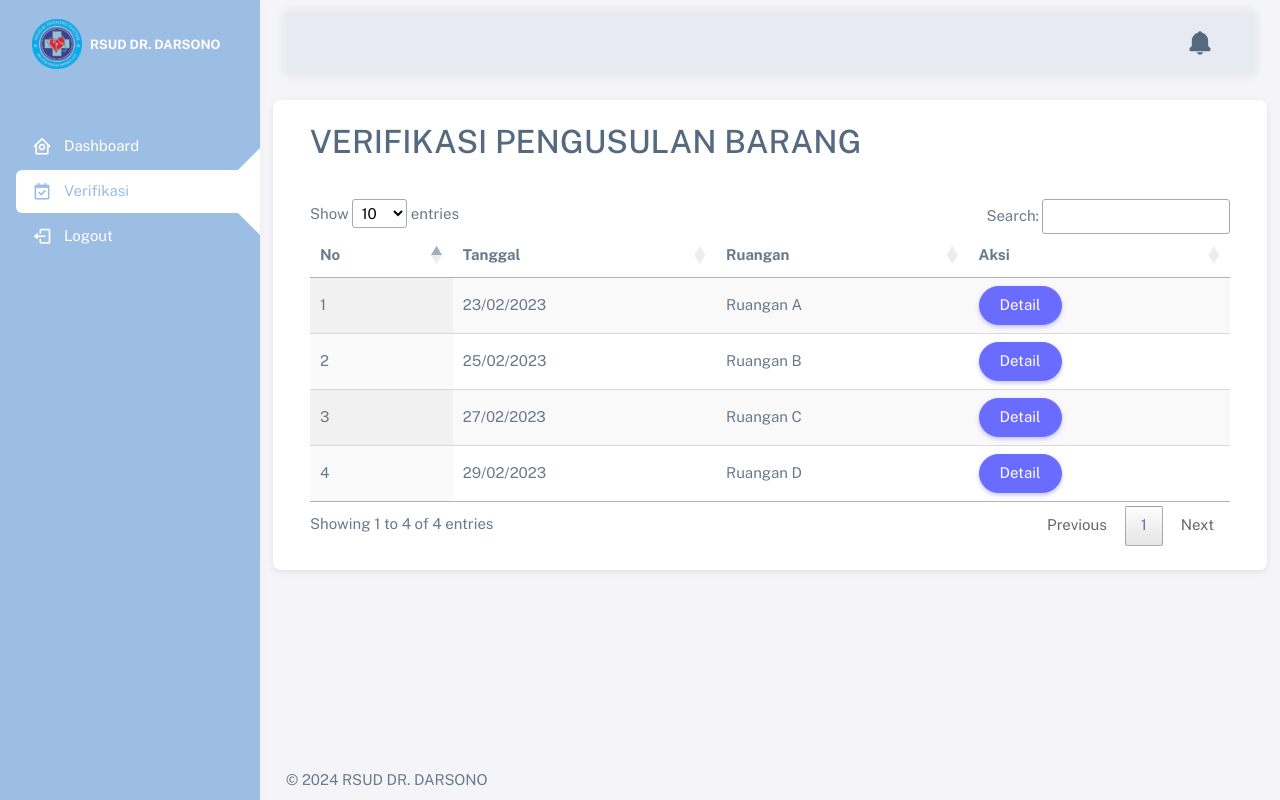
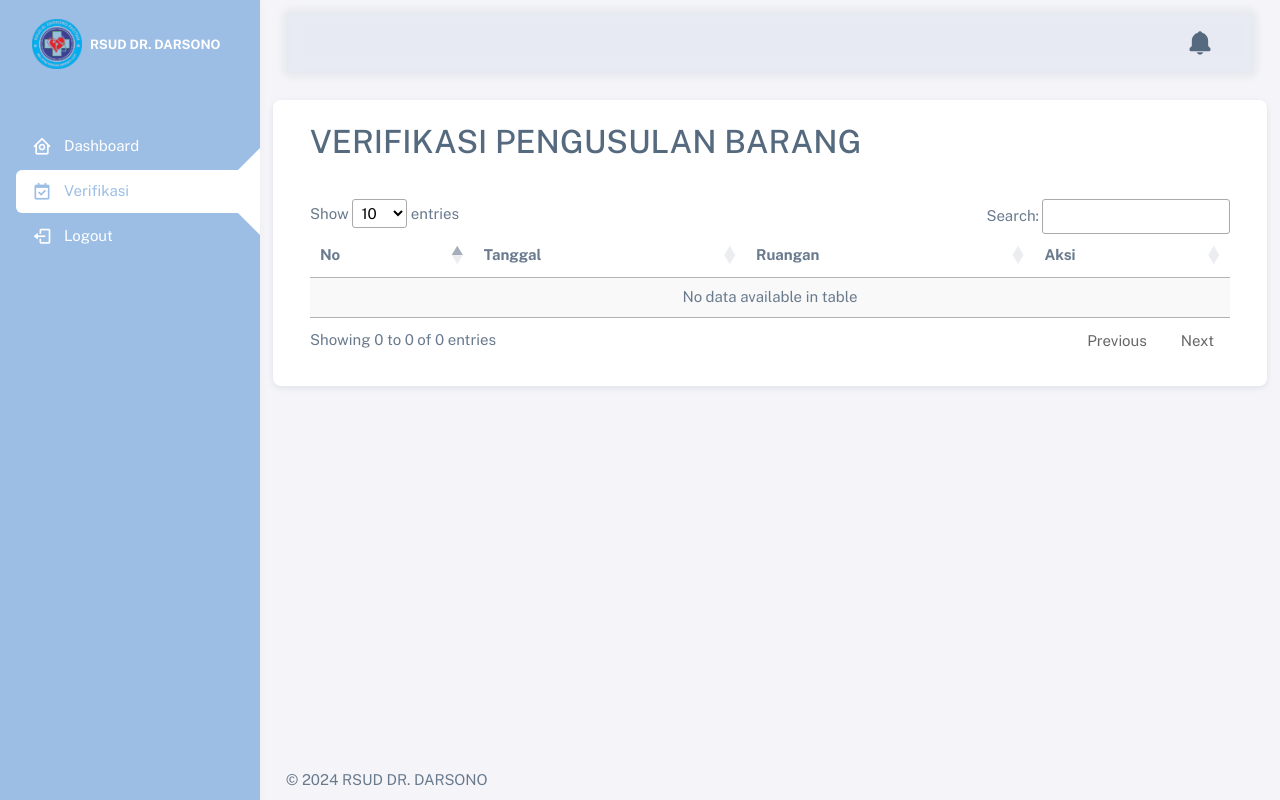
Before and after one commit to herjatiaji/FE-Hospital-Management, a Flask app: page /kepala_bidang/verif in a window 1280 px wide. Run offline with Flask 3, Linux system fonts and the light colour scheme; data that the repository does not hold is empty; some libraries are stand-ins or nearby versions.

Commit message:
kepala bagian & verifikasi

```diff
--- a/app.py
+++ b/app.py
@@ -138,37 +138,46 @@ def dashboard_verifikasi():
 
 @app.route("/verifikasi/verif")
 def verifikasiverif():
-    data = [
-        {
-            "no": 1,
-            "tanggal": "23/02/2023",
-            "ruangan": "Ruangan A",
-        },
-        {
-            "no": 2,
-            "tanggal": "25/02/2023",
-            "ruangan": "Ruangan B",
-        },
-        {
-            "no": 3,
-            "tanggal": "27/02/2023",
-            "ruangan": "Ruangan C",
-        },
-        {
-            "no": 4,
-            "tanggal": "29/02/2023",
-            "ruangan": "Ruangan D",
-        },
-    ]
+    if request.method == "POST":
+        if request.form.get('_method') == 'DELETE':
+            return delete_pengusulan_barang(request.form.get('id'))
+
+    api_url = "http://127.0.0.1:1330/verifikasi/ajukan"
+    response = requests.get(api_url)
+    data = response.json()
+
+
+    verifikasi = data.get('verifikasi', [])
+
+    processed_data = []
+    for i, item in enumerate(verifikasi):
+        processed_data.append({
+            "no": i + 1,
+            "tanggal": item["tanggal_pengusulan"],
+            "ruangan": item["ruangan"],
+            "id": item["_id"],
+            "is_verif": item["is_verif"],
+            "jumlah_diterima": item["jumlah_diterima"],
+            "merek": item["merek"],
+            "nama_barang": item["nama_barang"],
+            "tanggal_penerimaan": item["tanggal_penerimaan"],
+            "volume": item["volume"]
+        })
+
+    print("DATA DATA VERIFIKASI:>>>>>>>>>>>>>>>")
+    print(processed_data)
     return render_template(
-        "/pages/verifikasi/verifikasi-verifikasi.html", data=data, menu="verifikasi4"
+        "/pages/verifikasi/verifikasi-verifikasi.html", data=processed_data, menu="verifikasi4"
     )
 
 
-@app.route("/verifikasi/verif/detail")
-def verifikasiDetailVerifikasi():
+@app.route("/verifikasi/verif/detail/<item_id>")
+def verifikasiDetailVerifikasi(item_id):
+    api_url = f"http://127.0.0.1:1330/verifikasi/ajukan/{item_id}"
+    response = requests.get(api_url)
+    item_detail = response.json()
     return render_template(
-        "/pages/verifikasi/verifikasi-detail-verifikasi.html", menu="verifikasi4"
+        "/pages/verifikasi/verifikasi-detail-verifikasi.html", menu="verifikasi4", item_detail=item_detail
     )
 
 
@@ -182,41 +191,51 @@ def dashboard_kepalaBidang():
     )
 
 
-@app.route("/kepala_bidang/verif")
+@app.route("/kepala_bidang/verif",methods=['GET', 'POST'])
 def verifikasiKepalaBidang():
-    data = [
-        {
-            "no": 1,
-            "tanggal": "23/02/2023",
-            "ruangan": "Ruangan A",
-        },
-        {
-            "no": 2,
-            "tanggal": "25/02/2023",
-            "ruangan": "Ruangan B",
-        },
-        {
-            "no": 3,
-            "tanggal": "27/02/2023",
-            "ruangan": "Ruangan C",
-        },
-        {
-            "no": 4,
-            "tanggal": "29/02/2023",
-            "ruangan": "Ruangan D",
-        },
-    ]
+    if request.method == "POST":
+        if request.form.get('_method') == 'DELETE':
+            return delete_pengusulan_barang(request.form.get('id'))
+
+    # Fetch data from the API
+    api_url = "http://127.0.0.1:1330/kepala_bagian/ajukan"
+    response = requests.get(api_url)
+    data = response.json()
+
+    # Extract the sub_bag data
+    kepala_bagian = data.get('kepala_bagian', [])
+
+    # Process data if necessary (e.g., adding additional fields)
+    processed_data = []
+    for i, item in enumerate(kepala_bagian):
+        processed_data.append({
+            "no": i + 1,
+            "tanggal": item["tanggal_pengusulan"],
+            "ruangan": item["ruangan"],  # Adjust this according to your data
+            "id": item["_id"],
+            "is_verif": item["is_verif"],
+            "jumlah_diterima": item["jumlah_diterima"],
+            "merek": item["merek"],
+            "nama_barang": item["nama_barang"],
+            "tanggal_penerimaan": item["tanggal_penerimaan"],
+            "volume": item["volume"]
+        })
+
     return render_template(
         "/pages/kepala_bidang/verifikasi-kepalaBidang.html",
-        data=data,
+        data=processed_data,
         menu="verifikasi5",
     )
 
 
-@app.route("/kepala_bidang/verif/detail")
-def verifikasiDetailkepalaBidang():
+@app.route("/kepala_bidang/verif/detail/<item_id>")
+def verifikasiDetailkepalaBidang(item_id):
+    api_url = f"http://127.0.0.1:1330/kepala_bagian/ajukan/{item_id}"
+    response = requests.get(api_url)
+    item_detail = response.json()
+
     return render_template(
-        "/pages/kepala_bidang/verifikasi-detail-kepalaBidang.html", menu="verifikasi5"
+        "/pages/kepala_bidang/verifikasi-detail-kepalaBidang.html", menu="verifikasi5", item_detail=item_detail
     )
 
 
--- a/templates/pages/kepala_bidang/verifikasi-kepalaBidang.html
+++ b/templates/pages/kepala_bidang/verifikasi-kepalaBidang.html
@@ -19,12 +19,12 @@
                     <tbody>
                         {% for product in data %}
                         <tr>
-                            <td>{{product["no"]}}</td>
-                            <td>{{product["tanggal"]}}</td>
-                            <td>{{product["ruangan"]}}</td>
+                            <td>{{product.no}}</td>
+                            <td>{{product.tanggal}}</td>
+                            <td>{{product.ruangan}}</td>
                             <td>
                                 <a
-                                    href="http://127.0.0.1:5000/kepala_bidang/verif/detail"
+                                href="{{ url_for('verifikasiDetailkepalaBidang', item_id=product.id) }}"
                                 >
                                     <span class="btn btn-primary rounded-pill"
                                         >Detail</span
--- a/templates/pages/verifikasi/verifikasi-verifikasi.html
+++ b/templates/pages/verifikasi/verifikasi-verifikasi.html
@@ -24,7 +24,7 @@
                             <td>{{product.ruangan}}</td>
                             <td>
                                 <a
-                                href="{{ url_for('verifikasiDetailSubBag', item_id=product.id) }}"
+                                href="{{ url_for('verifikasiDetailVerifikasi', item_id=product.id) }}"
                                 >
                                     <span class="btn btn-primary rounded-pill"
                                         >Detail</span
```
Also changed, not shown: templates/pages/kepala_bidang/verifikasi-detail-kepalaBidang.html (+11 -25 lines), templates/pages/verifikasi/verifikasi-detail-verifikasi.html (+11 -25 lines).
